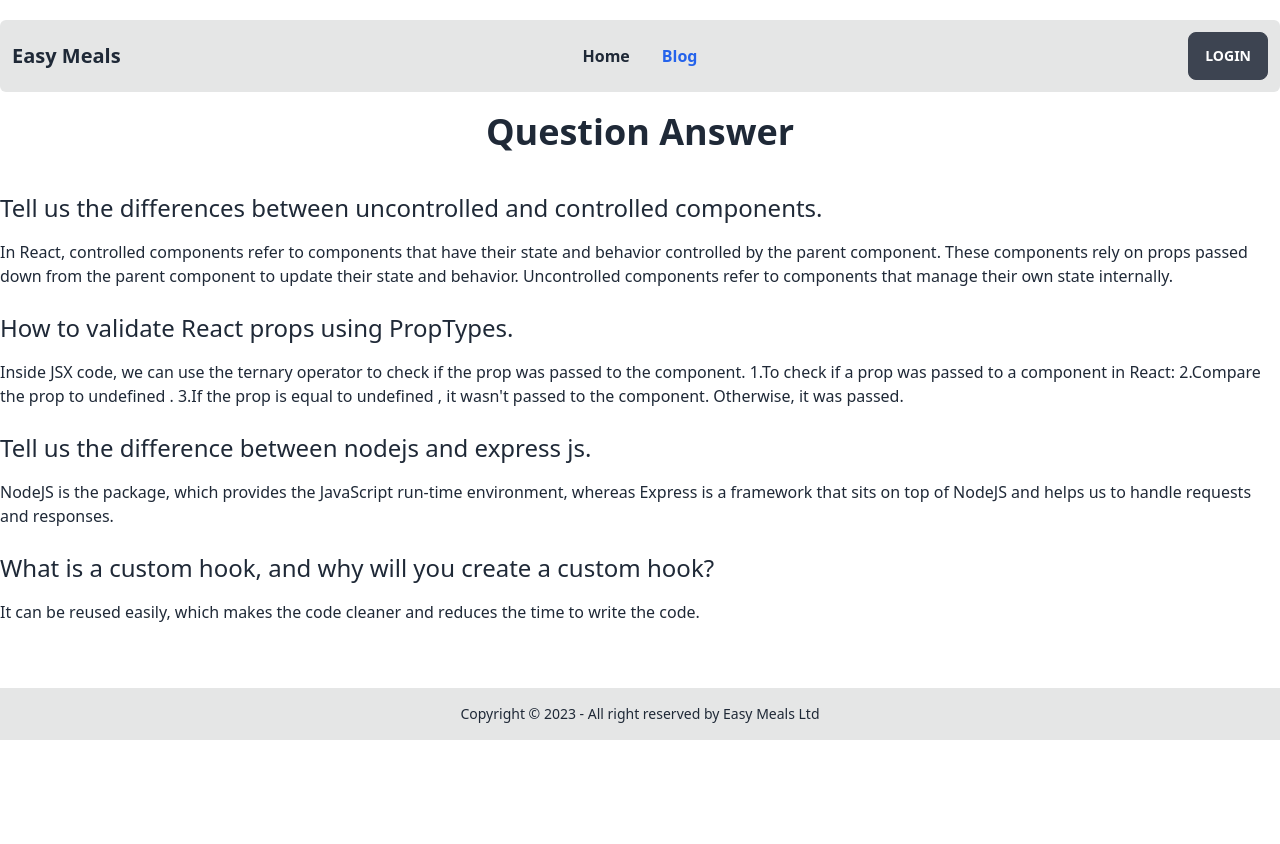
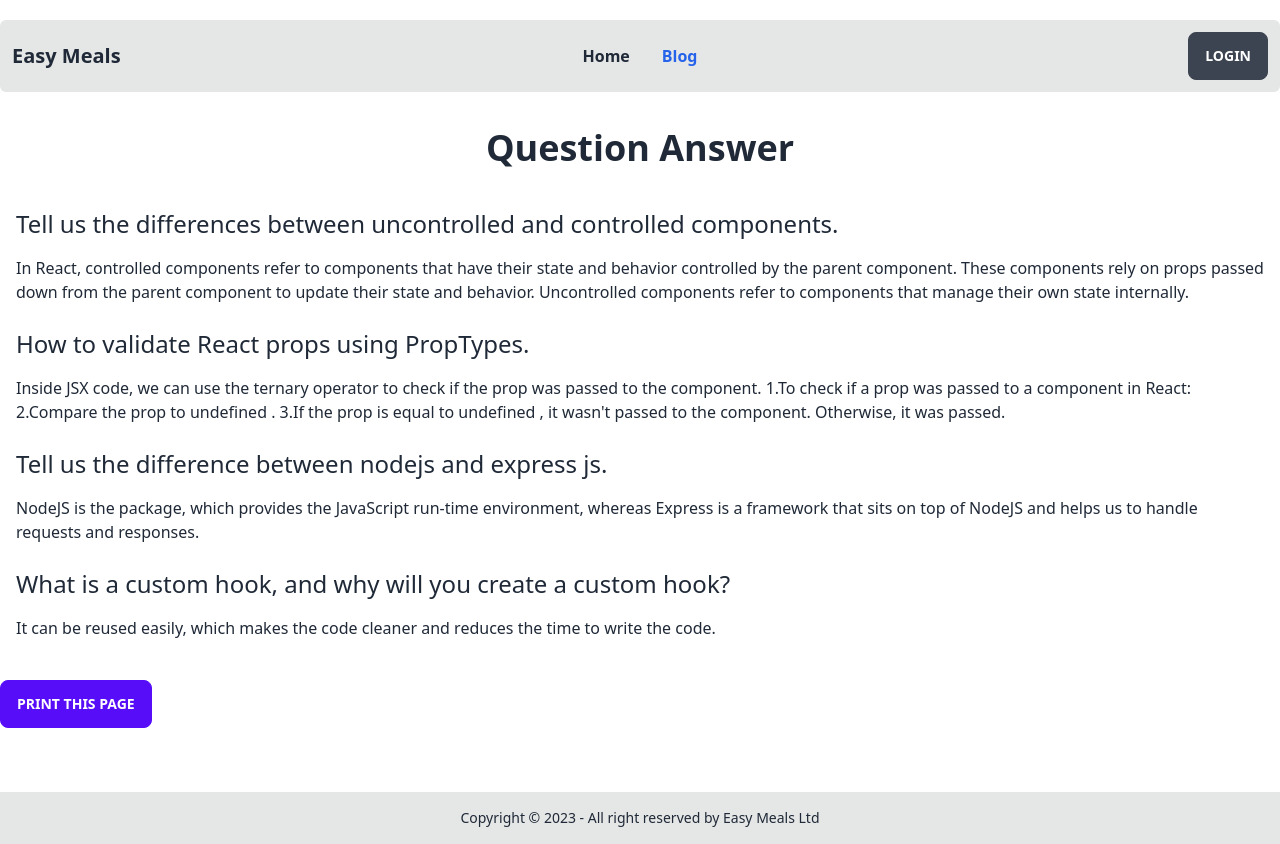
Before and after one commit to Foysalhossain/chef-recipe-hunter-assignment-10, a React (Vite) app: page /blog in a window 1280 px wide. Before the commit the page ends 800 px from the top, so only its background shows below. Built offline with nearby package versions, Linux system fonts and the light colour scheme; no server answers.

Commit message:
blog page and pdf added

```diff
--- a/package.json
+++ b/package.json
@@ -18,6 +18,7 @@
     "react-dom": "^18.2.0",
     "react-icons": "^4.8.0",
     "react-router-dom": "^6.11.0",
+    "react-to-print": "^2.14.12",
     "react-toastify": "^9.1.2",
     "sort-by": "^1.2.0"
   },
--- a/src/pages/Blog/Blog.jsx
+++ b/src/pages/Blog/Blog.jsx
@@ -1,9 +1,13 @@
 /* eslint-disable no-unused-vars */
 import React from 'react';
+import ReactToPrint from 'react-to-print';
+import { useRef } from 'react';
 
 const Blog = () => {
+    const ref = useRef()
     return (
         <div className='container mx-auto'>
+            <div ref={ref} className='p-4'>
                 <h1 className='font-bold text-4xl text-center mb-10'>Question Answer</h1>
                 <div>
                     <h2 className='text-2xl mb-4'>Tell us the differences between uncontrolled and controlled components.</h2>
@@ -32,6 +36,11 @@ const Blog = () => {
                     </p>
                 </div>
             </div>
+            <ReactToPrint
+                trigger={() => <button className='btn btn-primary'>Print This Page</button>}
+                content={() => ref.current}>
+            </ReactToPrint>
+        </div>
     );
 };
 
```
Also changed, not shown: 1 other file (tests, documents, lock files or other folders). Lines whose indentation alone changed are shown as unchanged.
